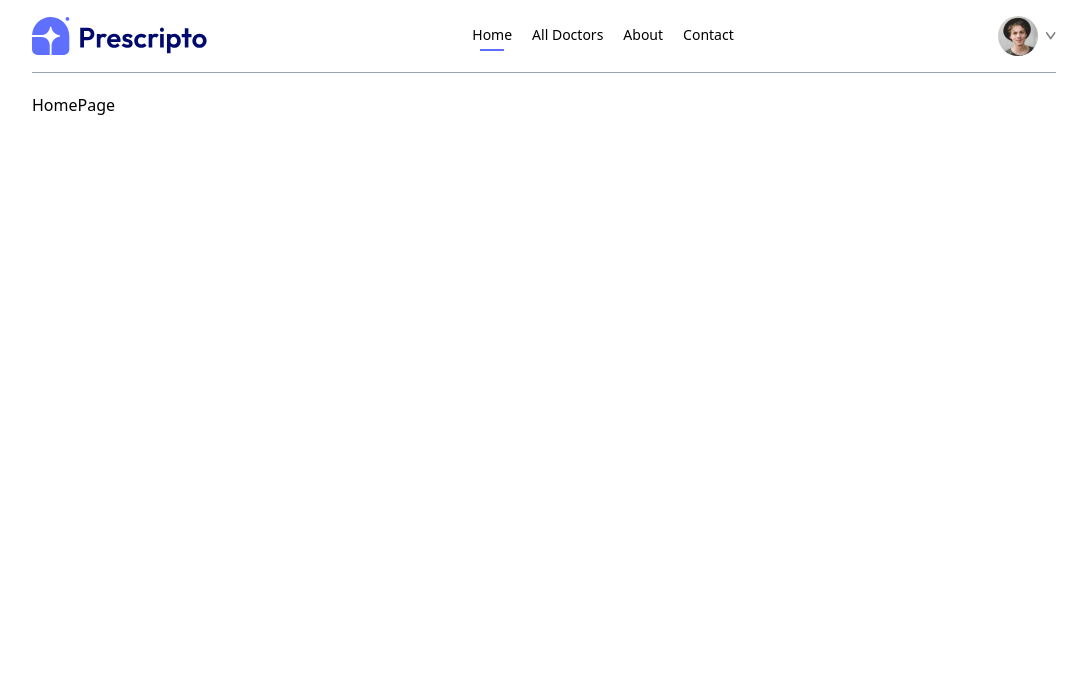
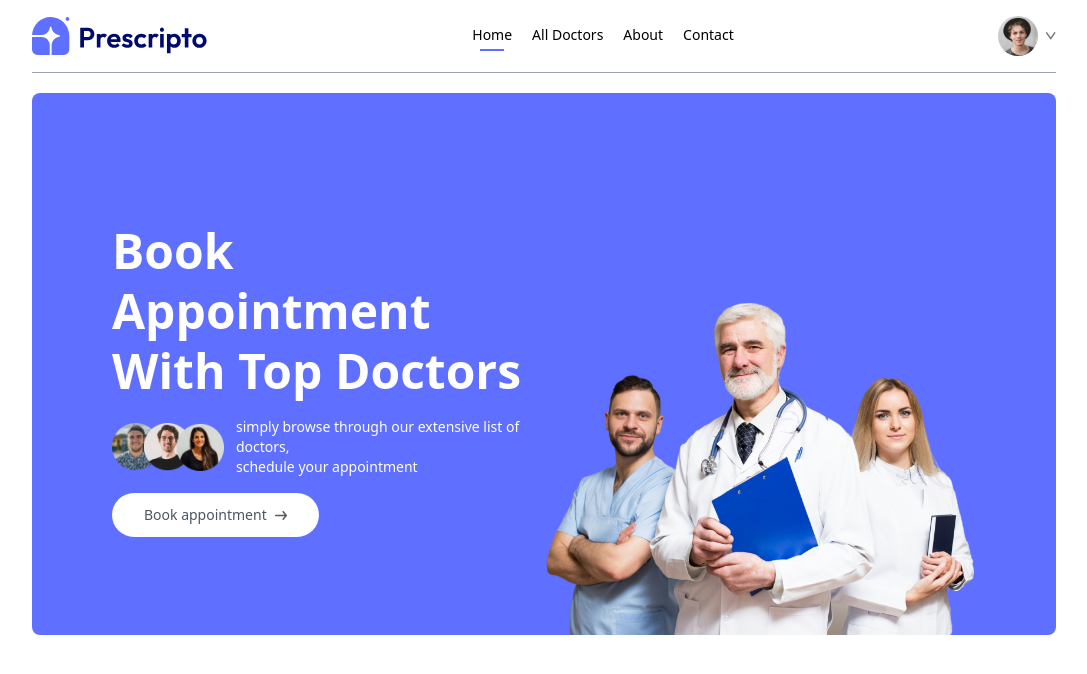
Before and after one commit to TeemaArab/doctor_appointment_app, a React (Vite) app in the folder frontend/: page / in a window 1280 px wide. Shown: the top 674 px of the page, without its empty margins (96-1183 px from the left). Built offline with nearby package versions, Linux system fonts and the light colour scheme.

Commit message:
second commit - ' UI for Header section done'

```diff
--- /dev/null
+++ b/frontend/src/components/Header.jsx
@@ -0,0 +1,30 @@
+import React from 'react'
+import {assets} from '../assets/assets'
+
+function Header() {
+  return (
+    <div className="flex flex-col  md:flex-row flex-wrap bg-primary rounded-lg px-6 md:px-10 lg:px-20">
+      {/* ---------------------Left Side */}
+      <div className="md:w-1/2 flex flex-col items-start justify-center gap-4 py-10 m-auto md:py-[10vw] md:mb-[-30px] ">
+         <p className="text-3xl md:text-4xl lg:text-5xl text-white font-semibold md:leading-tight lg:leading-tight">Book Appointment  <br /> With Top Doctors
+         </p>
+
+        <div className='flex flex-col md:flex-row items-center  text-white gap-3 text-sm font-light'>
+            <img className="w-28"src={assets.group_profiles} alt="" />
+            <p> simply browse through our extensive list of doctors,
+                <br className='hidden sm:block' /> schedule your appointment</p>
+        </div>
+        <a href="#speciality" className='flex items-center gap-2 bg-white px-8 py-3 rounded-full text-gray-600 text-sm m-auto md:m-0 hover:scale-105 transition-all duration-300'>
+            Book appointment <img  className='w-3' src={assets.arrow_icon} alt="" />
+        </a>
+      </div>
+
+        {/* ---------------------Right Side */}
+        <div className="md:w-1/2 relative">
+        <img  className='w-full md:absolute bottom-0 h-auto rounded-lg' src={assets.header_img} alt="" />
+        </div>
+    </div>
+  )
+}
+
+export default Header
--- a/frontend/src/pages/Home.jsx
+++ b/frontend/src/pages/Home.jsx
@@ -1,9 +1,10 @@
 import React from 'react'
+import Header from '../components/Header'
 
 const Home = () => {
   return (
     <div>
-      HomePage
+      <Header />
     </div>
   )
 }
```
